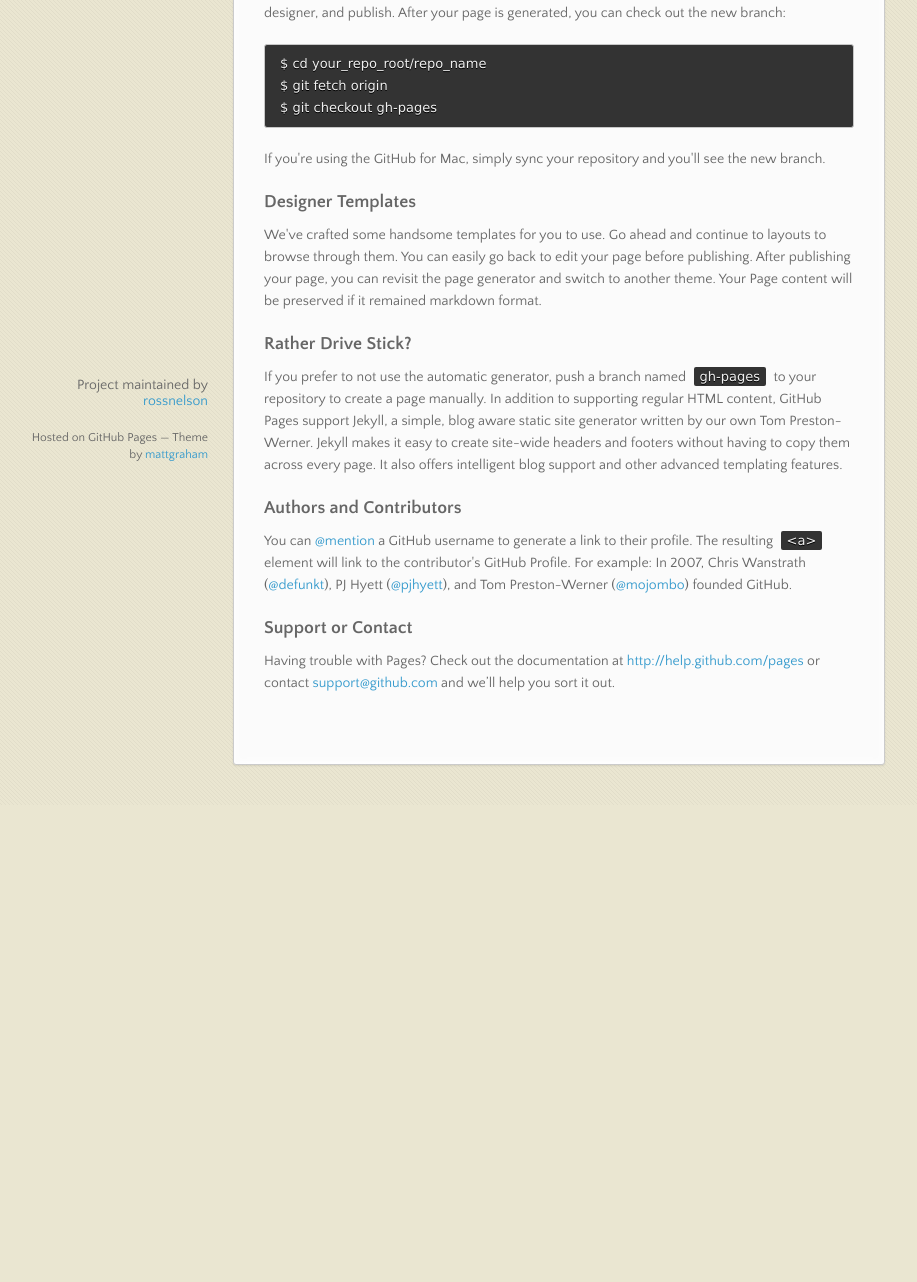
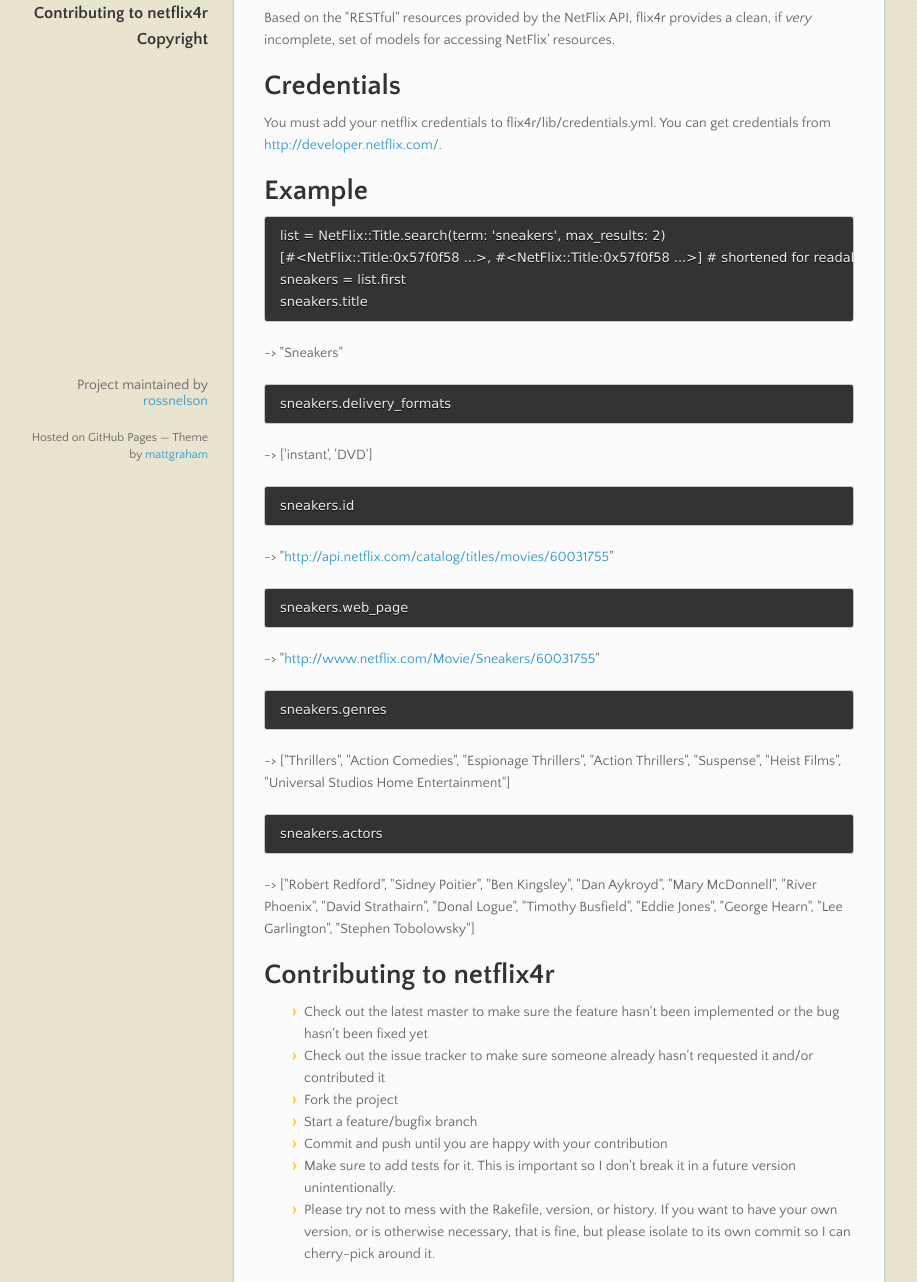
Before and after one commit to rossnelson/netflix4r, a plain HTML site: page index.html in a window 1280 px wide. Shown: the part 297-1579 px from the top of the page, without its empty margins (82-999 px from the left). Before the commit the page ends 1102 px from the top, so only its background shows below. Drawn offline with nearby package versions, Linux system fonts and the light colour scheme.

```diff
--- a/index.html
+++ b/index.html
@@ -39,32 +39,65 @@
         <ul></ul>
       </nav>
       <section>
-        <h3>Welcome to GitHub Pages.</h3>
+        <h1>netflix4r</h1>
 
-<p>This automatic page generator is the easiest way to create beautiful pages for all of your projects. Author your page content here using GitHub Flavored Markdown, select a template crafted by a designer, and publish. After your page is generated, you can check out the new branch:</p>
+<p>a ruby client for the NetFlix API </p>
 
-<pre><code>$ cd your_repo_root/repo_name
-$ git fetch origin
-$ git checkout gh-pages
+<p>Based on the "RESTful" resources provided by the NetFlix API, flix4r provides a clean, if <em>very</em> incomplete, set of models for accessing NetFlix' resources.</p>
+
+<h1>Credentials</h1>
+
+<p>You must add your netflix credentials to flix4r/lib/credentials.yml. You can get credentials from <a href="http://developer.netflix.com/">http://developer.netflix.com/</a>.</p>
+
+<h1>Example</h1>
+
+<pre><code>list = NetFlix::Title.search(term: 'sneakers', max_results: 2)
+[#&lt;NetFlix::Title:0x57f0f58 ...&gt;, #&lt;NetFlix::Title:0x57f0f58 ...&gt;] # shortened for readability
+sneakers = list.first
+sneakers.title
 </code></pre>
 
-<p>If you're using the GitHub for Mac, simply sync your repository and you'll see the new branch.</p>
+<p>-&gt; "Sneakers"</p>
 
-<h3>Designer Templates</h3>
+<pre><code>sneakers.delivery_formats
+</code></pre>
 
-<p>We've crafted some handsome templates for you to use. Go ahead and continue to layouts to browse through them. You can easily go back to edit your page before publishing. After publishing your page, you can revisit the page generator and switch to another theme. Your Page content will be preserved if it remained markdown format.</p>
+<p>-&gt; ['instant', 'DVD']</p>
 
-<h3>Rather Drive Stick?</h3>
+<pre><code>sneakers.id
+</code></pre>
 
-<p>If you prefer to not use the automatic generator, push a branch named <code>gh-pages</code> to your repository to create a page manually. In addition to supporting regular HTML content, GitHub Pages support Jekyll, a simple, blog aware static site generator written by our own Tom Preston-Werner. Jekyll makes it easy to create site-wide headers and footers without having to copy them across every page. It also offers intelligent blog support and other advanced templating features.</p>
+<p>-&gt; "<a href="http://api.netflix.com/catalog/titles/movies/60031755">http://api.netflix.com/catalog/titles/movies/60031755</a>"</p>
 
-<h3>Authors and Contributors</h3>
+<pre><code>sneakers.web_page
+</code></pre>
 
-<p>You can <a href="https://github.com/blog/821" class="user-mention">@mention</a> a GitHub username to generate a link to their profile. The resulting <code>&lt;a&gt;</code> element will link to the contributor's GitHub Profile. For example: In 2007, Chris Wanstrath (<a href="https://github.com/defunkt" class="user-mention">@defunkt</a>), PJ Hyett (<a href="https://github.com/pjhyett" class="user-mention">@pjhyett</a>), and Tom Preston-Werner (<a href="https://github.com/mojombo" class="user-mention">@mojombo</a>) founded GitHub.</p>
+<p>-&gt; "<a href="http://www.netflix.com/Movie/Sneakers/60031755">http://www.netflix.com/Movie/Sneakers/60031755</a>"</p>
 
-<h3>Support or Contact</h3>
+<pre><code>sneakers.genres
+</code></pre>
 
-<p>Having trouble with Pages? Check out the documentation at <a href="http://help.github.com/pages">http://help.github.com/pages</a> or contact <a href="mailto:support@github.com">support@github.com</a> and we’ll help you sort it out.</p>
+<p>-&gt; ["Thrillers", "Action Comedies", "Espionage Thrillers", "Action Thrillers", "Suspense", "Heist Films", "Universal Studios Home Entertainment"]</p>
+
+<pre><code>sneakers.actors
+</code></pre>
+
+<p>-&gt; ["Robert Redford", "Sidney Poitier", "Ben Kingsley", "Dan Aykroyd", "Mary McDonnell", "River Phoenix", "David Strathairn", "Donal Logue", "Timothy Busfield", "Eddie Jones", "George Hearn", "Lee Garlington", "Stephen Tobolowsky"]</p>
+
+<h1>Contributing to netflix4r</h1>
+
+<ul>
+<li>Check out the latest master to make sure the feature hasn't been implemented or the bug hasn't been fixed yet</li>
+<li>Check out the issue tracker to make sure someone already hasn't requested it and/or contributed it</li>
+<li>Fork the project</li>
+<li>Start a feature/bugfix branch</li>
+<li>Commit and push until you are happy with your contribution</li>
+<li>Make sure to add tests for it. This is important so I don't break it in a future version unintentionally.</li>
+<li>Please try not to mess with the Rakefile, version, or history. If you want to have your own version, or is otherwise necessary, that is fine, but please isolate to its own commit so I can cherry-pick around it.</li>
+</ul><h1>Copyright</h1>
+
+<p>Copyright (c) 2011 rossnelson. See LICENSE.txt for
+further details.</p>
       </section>
       <footer>
         <p>Project maintained by <a href="https://github.com/rossnelson">rossnelson</a></p>
```
Also changed, not shown: params.json (+1 -1 lines).
